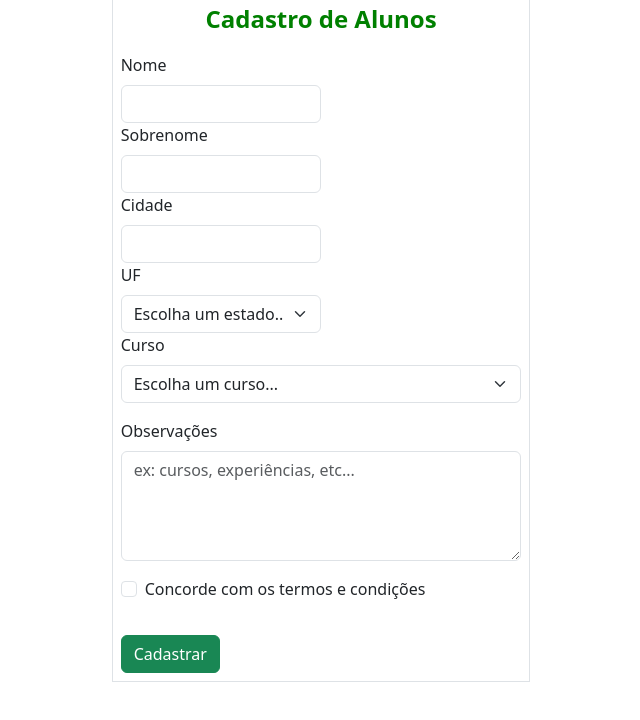
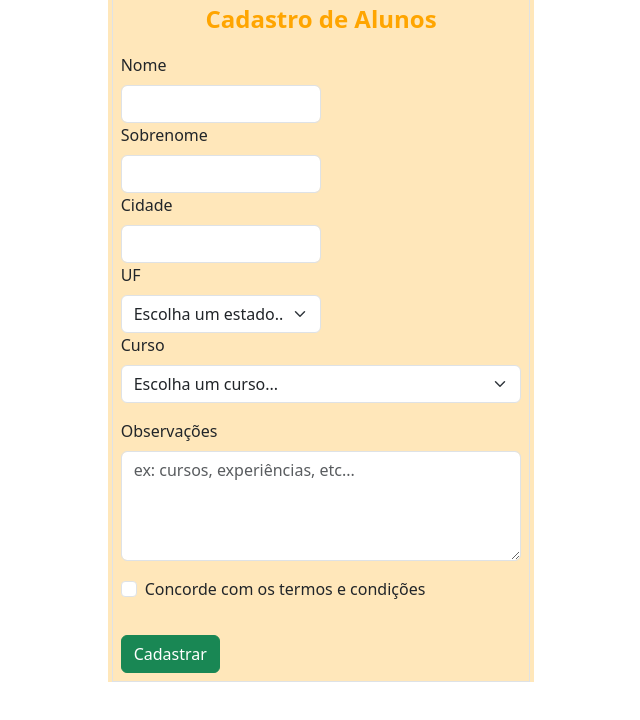
Before and after one commit to Isabella-Santander/ProjetoPPIM2AVAtividade, a website: page paginas/cadastroUsuario.html in a window 1280 px wide. Shown: the whole page, without its empty margins (319-959 px from the left). Drawn offline with nearby package versions, Linux system fonts and the light colour scheme.

Commit message:
feats: novo style

```diff
--- a/paginas/cadastroUsuario.html
+++ b/paginas/cadastroUsuario.html
@@ -8,12 +8,12 @@
 
 </head>
 <body>
-    <div class="container col-4">
+    <div class="container col-4" style="background-color: rgb(255, 231, 186);">
         <form  action='/cadastrarUsuario' method="GET"  class="row g-3 needs-validation" novalidate>
         <fieldset class="border p-2 mt-2">
 
             <div class="title text-center">
-                <legend class="mb-3" style="color: green;"><b>Cadastro de Alunos</b></legend>
+                <legend class="mb-3" style="color: orange;;"><b>Cadastro de Alunos</b></legend>
             </div>
 
             <div class="col-md-6">
```
